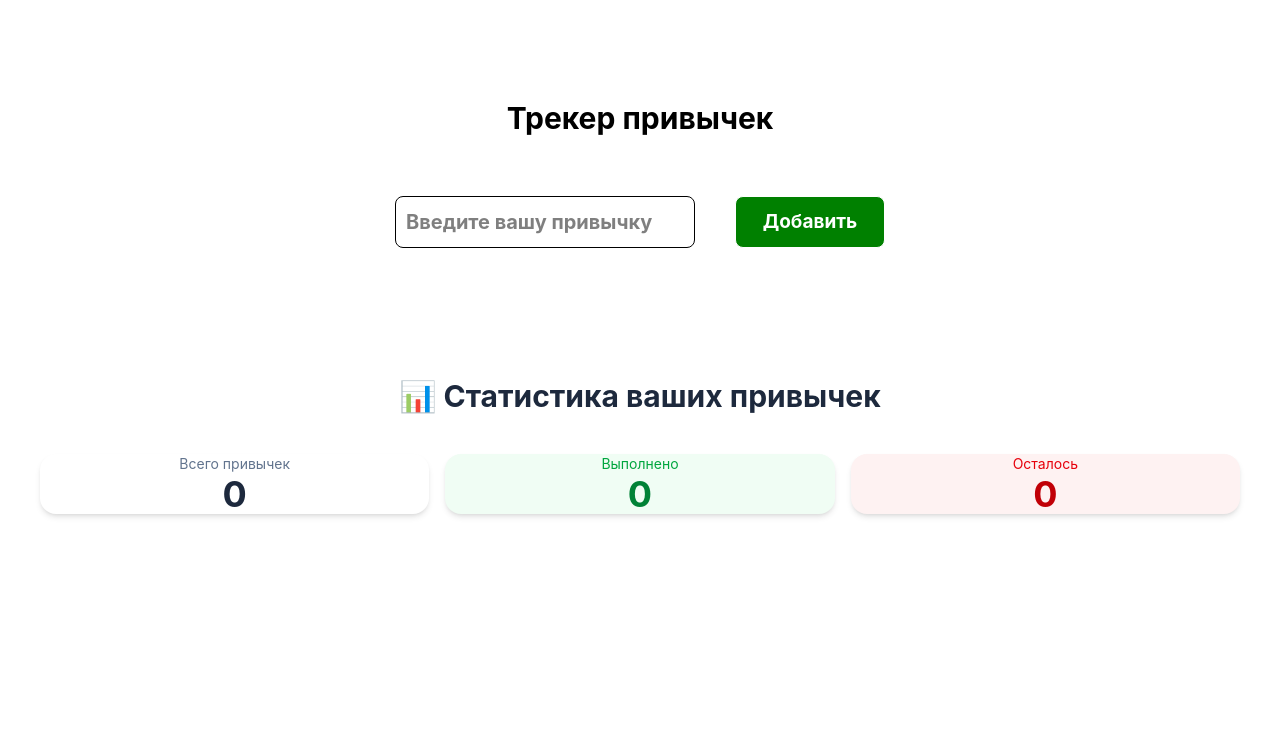
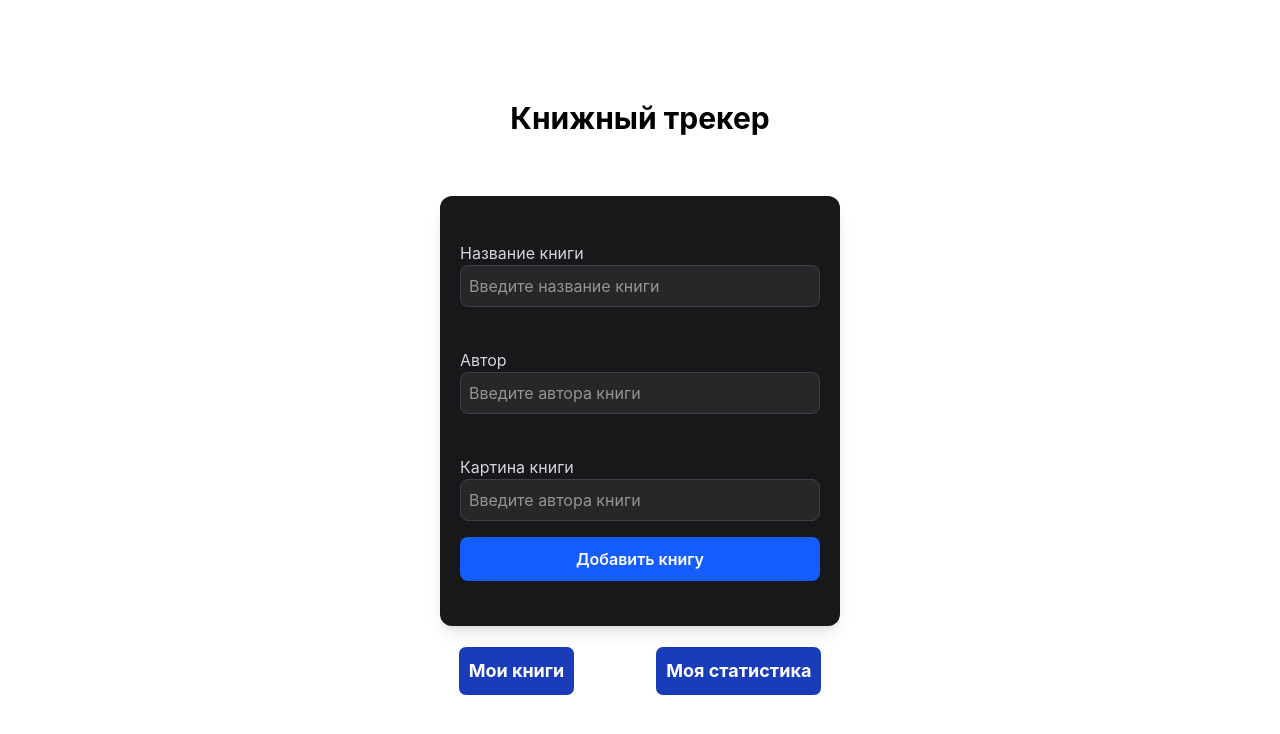
Before and after one commit to legenda0123red-sys/react-practise, a React (Vite) app: page / in a window 1280 px wide. Shown: the top 734 px of the page. Built offline with nearby package versions, Linux system fonts and the light colour scheme.

Commit message:
MyBooks update

```diff
--- a/package.json
+++ b/package.json
@@ -11,8 +11,10 @@
   },
   "dependencies": {
     "@tailwindcss/vite": "^4.3.0",
+    "axios": "^1.18.0",
     "react": "^19.2.6",
     "react-dom": "^19.2.6",
+    "react-router-dom": "^7.18.0",
     "tailwindcss": "^4.3.0"
   },
   "devDependencies": {
--- a/src/App.jsx
+++ b/src/App.jsx
@@ -1,11 +1,19 @@
-import HabitForm from "./Habit-Tracker/HabitForm/HabitForm"
+import { Route, Routes } from "react-router-dom";
+import { useState } from "react";
+import BookTracker from "./Book-tracker/BookTracker";
+import MyBooks from "./Book-tracker/MyBooks/MyBooks";
+import MyStatic from "./Book-tracker/MyStatic/MyStatic";
 function App() {
+  const [books, setBooks] = useState([]);
   return (
-    <>
-
-    <HabitForm />
-    </>
-  )
+    <div className="container">
+      <Routes>
+        <Route path="/" element={<BookTracker books={books} setBooks={setBooks}/>} />
+        <Route path="/mybooks" element={<MyBooks books={books} setBooks={setBooks}/>} />
+        <Route path="/mystatic" element={<MyStatic />}/>
+      </Routes>
+    </div>
+  );
 }
 
-export default App
+export default App;
--- /dev/null
+++ b/src/Book-tracker/BookTracker.jsx
@@ -0,0 +1,135 @@
+import MyStatic from "./MyStatic/MyStatic";
+import { Link } from "react-router-dom";
+import { useState } from "react";
+
+function BookTracker({ books, setBooks }) {
+  const [book, setBook] = useState({
+    id: Date.now(),
+    title: "",
+    author: "",
+    imgUrl: '',
+    status: "now",
+  });
+  const [message, setMessage] = useState({
+    text: "",
+    color: "",
+  });
+
+  function showMessage(text, color = "red") {
+    setMessage({ text, color });
+    setTimeout(() => {
+      setMessage({ text: "", color: "" });
+    }, 3000);
+  }
+
+ const addBooks = (e) => {
+  e.preventDefault();
+
+  if (!book.author.trim() || !book.title.trim() || !book.imgUrl.trim()) {
+    showMessage("Error, Заполните все открытые поля!");
+    return;
+  }
+
+  const isExist = books.some(
+    (item) =>
+      item.title.toLowerCase() === book.title.trim().toLowerCase()
+  );
+
+  if (isExist) {
+    showMessage("Error, книга уже добавлена!");
+    return;
+  }
+
+  setBooks((prev) => [...prev, book]);
+
+  showMessage("Успешно добавлено!", "green");
+
+  setBook({
+    id: Date.now(),
+    title: "",
+    author: "",
+    imgUrl: "",
+    status: "read",
+  });
+};
+  return (
+    <>
+      <h1 className="text-center text-3xl font-bold">Книжный трекер</h1>
+      <div className=" flex justify-center items-center">
+        <div className="book w-100 mx-auto mt-10 bg-zinc-900 p-6 rounded-xl shadow-lg">
+          <form className="flex flex-col gap-4">
+            <label>
+              <p className="mb-2 text-gray-300">Название книги</p>
+              <input
+                className="w-full p-3 rounded-lg bg-zinc-800 border border-zinc-700 text-white outline-none focus:border-blue-500"
+                value={book.title}
+                onChange={(e) =>
+                  setBook({
+                    ...book,
+                    title: e.target.value,
+                  })
+                }
+                type="text"
+                placeholder="Введите название книги"
+              />
+            </label>
+
+            <label>
+              <p className="mb-2 text-gray-300">Автор</p>
+              <input
+                className="w-full p-3 rounded-lg bg-zinc-800 border border-zinc-700 text-white outline-none focus:border-blue-500"
+                value={book.author}
+                onChange={(e) =>
+                  setBook({
+                    ...book,
+                    author: e.target.value,
+                  })
+                }
+                type="text"
+                placeholder="Введите автора книги"
+              />
+            </label>
+
+            <label>
+              <p className="mb-2 text-gray-300">Картина книги</p>
+              <input
+                className="w-full p-3 rounded-lg bg-zinc-800 border border-zinc-700 text-white outline-none focus:border-blue-500"
+                value={book.imgUrl}
+                onChange={(e) =>
+                  setBook({
+                    ...book,
+                    imgUrl: e.target.value,
+                  })
+                }
+                type="text"
+                placeholder="Введите автора книги"
+              />
+            </label>
+
+            <button
+              className=" bg-blue-600 hover:bg-blue-700 transition p-3 rounded-lg font-semibold text-white"
+              onClick={addBooks}
+            >
+              Добавить книгу
+            </button>
+          </form>
+          <p
+            className="font-semibold text-lg text-center"
+            style={{ color: message.color }}
+          >
+            {message.text}
+          </p>
+        </div>
+      </div>
+      <div className="contr flex justify-center gap-20">
+        <div className="mybook border text-lg text-white rounded-lg font-bold bg-blue-800">
+          <Link to="/mybooks">Мои книги</Link>
+        </div>
+        <div className="mystatic border text-lg font-bold text-white rounded-lg bg-blue-800">
+            <Link to='/mystatic'>Моя статистика</Link>
+        </div>
+      </div>
+    </>
+  );
+}
+export default BookTracker;
--- /dev/null
+++ b/src/Book-tracker/MyBooks/MyBooks.jsx
@@ -0,0 +1,60 @@
+import { Link } from "react-router-dom";
+function MyBooks({ books, setBooks}) {
+  const Finish = (id) => {
+    setBooks((prev) => {
+      return prev.map((item) => {
+        if (item.id !== id) {
+          return
+        }
+
+        if (item.status === 'now'){
+          return{
+            ...item,
+            status: item.status = 'read'
+          }
+        }
+
+        if (item.status === 'read'){
+          return{
+            ...item,
+            status: item.status = 'done'
+          }
+        }
+        return item
+      })
+    })
+  }
+
+  return (
+    <>
+      <h1 className="text-center text-2xl font-bold text-blue-500">
+        Мои книги
+      </h1>
+      <div className="mybooks flex flex-wrap justify-around">
+        {books.map((item) => {
+          return (
+            <div key={item.id} className="mybook w-80 h-120 border text-blue-600 bg-white shadow-2xl rounded-2xl">
+              <img className="w-full h-60" src={item.imgUrl} alt={item.title} />
+              <div className="text text-center">
+                <h2 className="text-2xl font-bold">Название: {item.title}</h2>
+                <p className="text-2xl font-bold">Автор: {item.author}</p>
+                <p className="text-lg font-bold">
+                  Статус вашей книги:
+                  <span className=" text-green-500 font-semibold"> {item.status === 'now' ? 'В процессе' : item.status === 'read' ? 'Прочитал' : item.status === 'done' ? 'Завершено' : ''}</span>
+                </p>
+              </div>
+              <div className="but text-center text-lg font-semibold border rounded-lg">
+                <button onClick={() => Finish(item.id)}>{item.status === 'now' ? 'Отметить прочитанной' : 'Завершить!'}</button>
+              </div>
+            </div>
+          );
+        })}
+      </div>
+      {books.length === 0 && <p className="text-2xl text-center font-bold text-gray-500">Пока нет книг</p>}
+      <button className="btn border w-35 bg-blue-700 text-2xl text-white font-semibold rounded-lg">
+        <Link to='/'>Назад</Link>
+      </button>
+    </>
+  );
+}
+export default MyBooks;
--- /dev/null
+++ b/src/Book-tracker/MyStatic/MyStatic.jsx
@@ -0,0 +1,8 @@
+function MyStatic(){
+    return(
+        <>
+        <h1>Статистика</h1>
+        </>
+    )
+}
+export default MyStatic
--- a/src/index.css
+++ b/src/index.css
@@ -151,3 +151,45 @@ code {
   padding: 4px 8px;
   background: var(--code-bg);
 } */
+
+input {
+  padding: 8px;
+}
+
+.book{
+  margin-top: 60px;
+  padding: 20px;
+}
+.book p{
+  margin-top: 25px;
+}
+.book button{
+  padding: 10px;
+}
+.contr div{
+  padding: 10px;
+  margin-top: 20px;
+}
+
+.booket{
+  padding: 20px;
+}
+
+.mybook{
+  margin-top: 15px;
+  padding: 20px
+}
+.mybooks{
+  margin-top: 50px;
+}
+.mybook .text{
+  margin-top: 15px;
+}
+
+.btn{
+  padding: 10px;
+  margin-top: 80px;
+}
+.but{
+  margin-top: 10px;
+}
--- a/src/main.jsx
+++ b/src/main.jsx
@@ -1,10 +1,13 @@
 import { StrictMode } from 'react'
-import { createRoot } from 'react-dom/client'
+import { createRoot } from 'react-dom/client';
+import { BrowserRouter } from 'react-router-dom';
 import "./index.css";
 import App from './App.jsx'
 
 createRoot(document.getElementById('root')).render(
   <StrictMode>
-    <App />
+    <BrowserRouter>
+      <App />
+    </BrowserRouter>
   </StrictMode>,
 )
```
Also changed, not shown: 1 other file (tests, documents, lock files or other folders).
